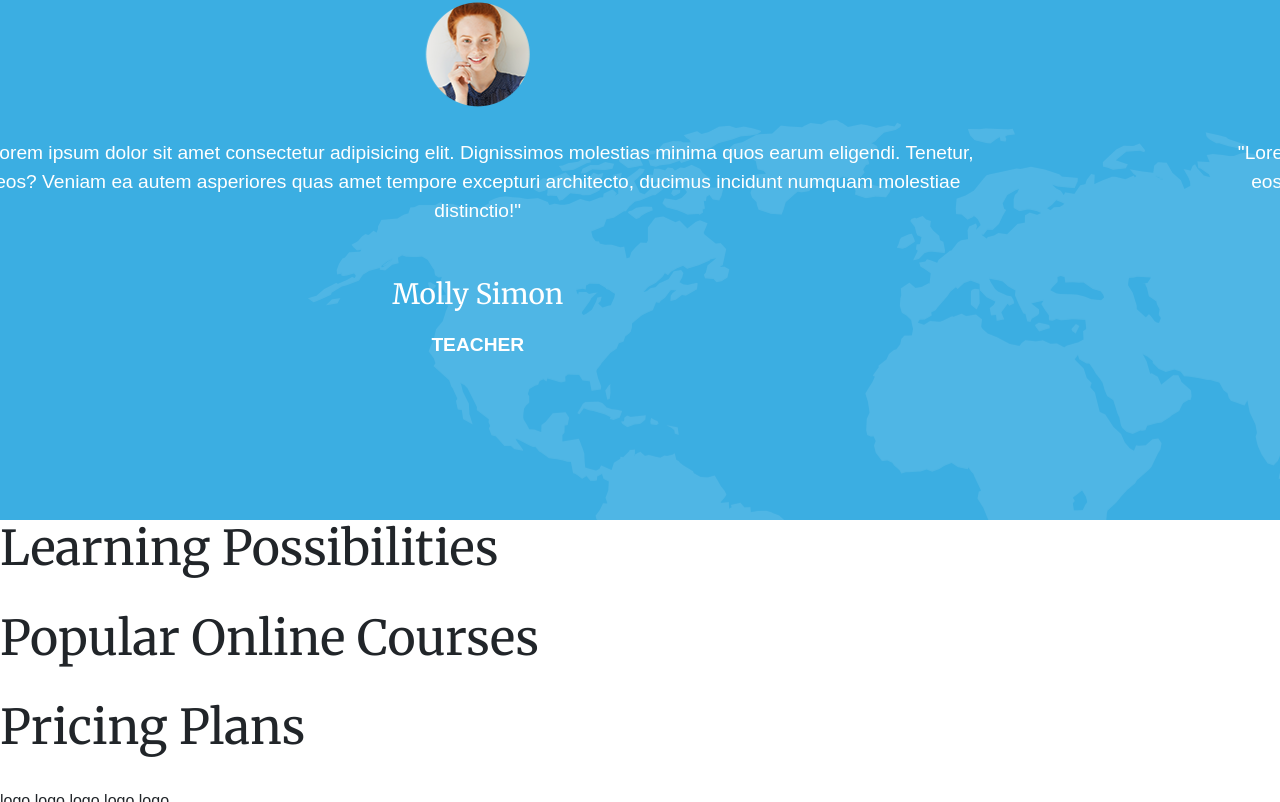
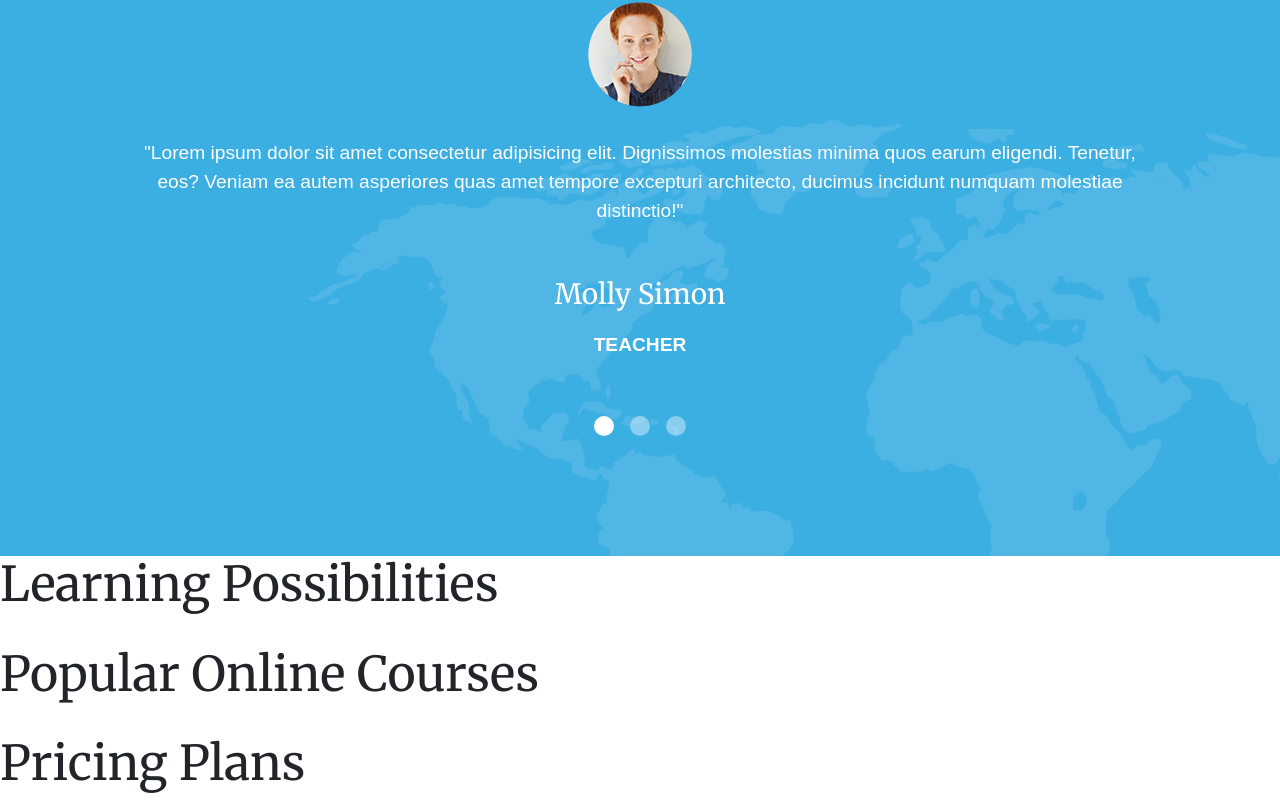
Before and after one commit to carloeusebi/proj-html-vuejs, a Vue app: page / in a window 1280 px wide. Shown: the part 3084-3886 px from the top of the page. Built offline with nearby package versions, Linux system fonts and the light colour scheme.

Commit message:
Added clear timeout at quote mouse enter, also increased the timeout from 5 seconds to 7.5

```diff
--- a/src/components/main/MainContentQuotes.vue
+++ b/src/components/main/MainContentQuotes.vue
@@ -5,17 +5,21 @@ import { quotes } from '@/assets/data';
 export default {
 	components: { AppOwlDots },
 	data() {
-		return { quotes, currentQuote: 0, timer: null };
+		return { quotes, active: 0, timer: null };
 	},
 	computed: {
 		current() {
-			return quotes[this.currentQuote];
+			return quotes[this.active];
 		},
 	},
 	methods: {
+		/**
+		 * The offset regulates which image is displayed on the center
+		 * @param {number} selected
+		 */
 		changeSelection(selected) {
 			const offset = -100 * selected;
-			this.currentQuote = selected;
+			this.active = selected;
 			this.$refs.quote.forEach(q => {
 				q.style.transform = `translateX(${offset}%)`;
 			});
@@ -24,29 +28,37 @@ export default {
 			const url = new URL(`../../assets/img/${img}`, import.meta.url);
 			return url.href;
 		},
-		startCountdown() {
+		startTimeout() {
 			this.timer = setTimeout(() => {
-				const next = this.currentQuote === this.quotes.length - 1 ? 0 : ++this.currentQuote;
+				const next = this.active === this.quotes.length - 1 ? 0 : ++this.active;
 				this.changeSelection(next);
-			}, 5000);
+			}, 7500);
+		},
+		// clears timeout when mouse enters over the text
+		handleMouseEnter() {
+			clearTimeout(this.timer);
 		},
 	},
 	watch: {
-		currentQuote(newValue) {
+		// watching active allows to clear the timeout when active changes because of user input
+		active(newValue) {
 			clearTimeout(this.timer);
 			this.changeSelection(newValue);
-			this.startCountdown();
+			this.startTimeout();
 		},
 	},
 	mounted() {
-		this.startCountdown();
+		this.startTimeout();
 	},
 };
 </script>
 
 <template>
 	<section id="quotes">
-		<div class="container">
+		<div
+			class="container"
+			@mouseenter="handleMouseEnter"
+			@mouseleave="startTimeout">
 			<div
 				v-for="(quote, i) in quotes"
 				ref="quote"
@@ -59,7 +71,9 @@ export default {
 				<p class="occupation">{{ quote.occupation }}</p>
 			</div>
 		</div>
-		<AppOwlDots v-model="currentQuote" />
+		<AppOwlDots
+			v-model="active"
+			:number-of-dots="quotes.length" />
 	</section>
 </template>
 
```
